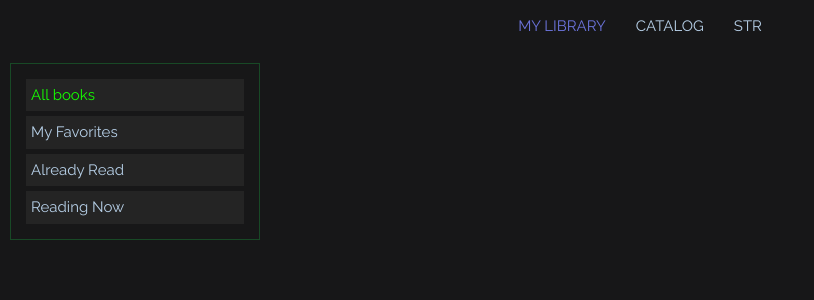
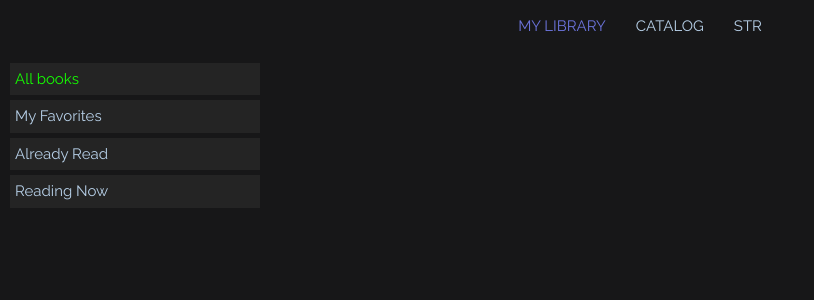
Before and after one commit to VitaSvichkar/book-library, a React (Vite) app in the folder book-library/: page / in a window 1280 px wide. Shown: the top 300 px of the page, without its empty margins (0-814 px from the left). Built offline with nearby package versions, Linux system fonts and the light colour scheme.

Commit message:
refactor: remove Aside component

```diff
--- a/book-library/src/App.jsx
+++ b/book-library/src/App.jsx
@@ -1,6 +1,5 @@
 import './App.css';
 import { Catalog } from './components/Catalog/Catalog';
-import { Aside } from './components/Aside/Aside';
 import { Routes, Route } from 'react-router-dom';
 import { MyLibrary } from './components/MyLibrary/MyLibrary';
 import { Navigation } from './components/Navigation/Navigation';
@@ -21,7 +20,10 @@ function App() {
       </header>
 
       <Routes>
-        <Route path="/" element={<MyLibrary />}></Route>
+        <Route
+          path="/"
+          element={<MyLibrary myLibraryNavigation={<MyLibraryNavigation />} />}
+        ></Route>
         <Route path="catalog" element={<Catalog />} />
         <Route path="*" element="not found" />
       </Routes>
--- a/book-library/src/components/Aside/Aside.jsx
+++ /dev/null
@@ -1,5 +0,0 @@
-import c from './aside.module.css';
-
-export function Aside({ children }) {
-  return <aside className={c.aside}>{children}</aside>;
-}
--- a/book-library/src/components/Aside/aside.module.css
+++ /dev/null
@@ -1,7 +0,0 @@
-.aside {
-  border: 1px solid rgb(24, 73, 38);
-  padding: 15px;
-  display: flex;
-  flex-direction: column;
-  gap: 20px;
-}
--- a/book-library/src/components/MyLibrary/MyLibrary.jsx
+++ b/book-library/src/components/MyLibrary/MyLibrary.jsx
@@ -1,7 +1,5 @@
 import c from './myLibrary.module.css';
 import { Button } from '../ui/Button/Button';
-import { Aside } from '../Aside/Aside';
-import { MyLibraryNavigation } from '../MyLibraryNavigation/MyLibraryNavigation';
 import { useDispatch, useSelector } from 'react-redux';
 import { getMyBooks, setFinish } from '../../features/myBooksSlice';
 import { useCallback } from 'react';
@@ -9,7 +7,7 @@ import { FontAwesomeIcon } from '@fortawesome/react-fontawesome';
 import { faCheckDouble, faCheck } from '@fortawesome/free-solid-svg-icons';
 import { CardWrapper } from '../Card/CardWrapper';
 
-export function MyLibrary() {
+export function MyLibrary({ myLibraryNavigation }) {
   const myBooks = useSelector(getMyBooks);
   const dispatch = useDispatch();
 
@@ -40,9 +38,7 @@ export function MyLibrary() {
 
   return (
     <div className={c.wrap}>
-      <Aside>
-        <MyLibraryNavigation />
-      </Aside>
+      {myLibraryNavigation}
 
       <main className={c.wrapBooks}>
         {myBooks.length > 0 &&
--- a/book-library/src/components/MyLibraryNavigation/MyLibraryNavigation.jsx
+++ b/book-library/src/components/MyLibraryNavigation/MyLibraryNavigation.jsx
@@ -2,6 +2,7 @@ import { NavLink, useLocation } from 'react-router-dom';
 import c from './myLibraryNavigation.module.css';
 
 export function MyLibraryNavigation() {
+  console.log('Navig');
   const location = useLocation();
   const query = new URLSearchParams(location.search);
   const filter = query.get('filter');
```
